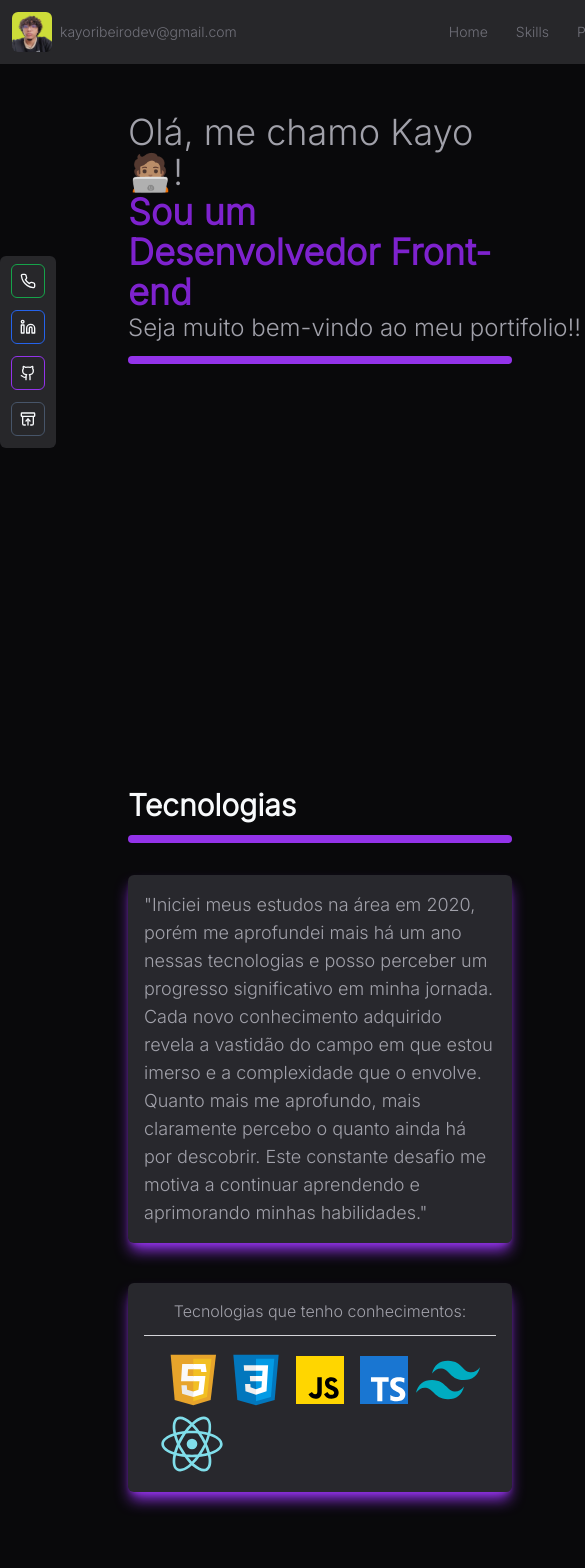
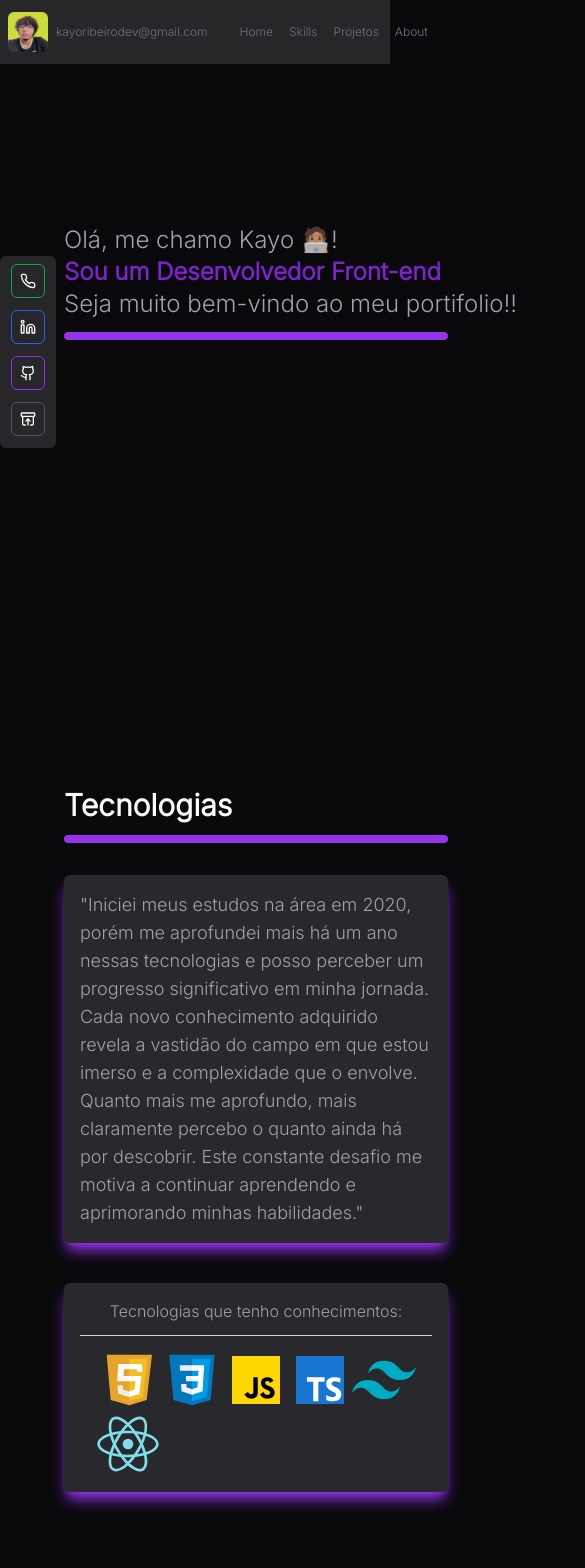
Before and after one commit to DevKayoS/my_portfolio, a React (Vite) app: page / in a window 390 px wide. Shown: the top 1568 px of the page, 585 px wide, since content can reach past the window. Built offline with nearby package versions, Linux system fonts and the light colour scheme.

Commit message:
refeito a responsividade do site

```diff
--- a/src/app.tsx
+++ b/src/app.tsx
@@ -10,15 +10,19 @@ import { Stacks } from "./components/stacks";
 
 export function App() {
   return (
-    <div className="lg:max-w-[1800px] md:max-w-[1800px] max-w-[750px]">
+    <div className="lg:max-w-[1800px] md:max-w-[1800px] max-w-72">
       <Header />
       <Main/>
 
-      <Stacks/>
+    <div className="lg:max-w-[1800px] md:max-w-[1800px] max-w-96 space-y-[1000px] md:space-y-0">
 
-      <Projects/>
+     <Stacks/>
 
-      <About/>
+     <Projects/>
+
+     <About/>
+    </div>
+
     </div>
   )
 }
--- a/src/components/about.tsx
+++ b/src/components/about.tsx
@@ -19,10 +19,10 @@ export function About() {
 
 
   return (
-    <div id='about' className="text-slate-50 max-w-[200vh] h-[200vh] lg:h-[100vh]">
+    <div id='about' className="text-slate-50 max-w-[200vh] h-[200vh] mt-96 lg:h-[100vh] ">
      <div className="lg:h-px  bg-zinc-800"/>
 
-    <div   className='ml-72 lg:ml-0 flex flex-col justify-center items-center text-slate-50'>
+    <div   className='ml-40  lg:ml-0 flex flex-col justify-center items-center text-slate-50'>
 
     <motion.div
           variants={container}
--- a/src/components/header.tsx
+++ b/src/components/header.tsx
@@ -2,15 +2,15 @@ import perfil from '../assets/perfil.png'
 
 export function Header(){
   return(
-    <div className="lg:w-full w-[780px]  bg-zinc-800 h-16  flex fixed ">
+    <div className="w-full  bg-zinc-800 h-16   md:space-x-[1200px]  flex fixed  space-x-16">
 
-      <div className='w-72 ml-8 flex-row gap-2  mr-56 flex justify-center'>
+      <div className='ml-2 flex-row gap-2   flex '>
         <img src={perfil} className="rounded-md mt-3  size-10" />
         <div className='flex items-center justify-center'>
-          <p className='text-sm hover:text-zinc-300 hover:underline text-zinc-500'>kayoribeirodev@gmail.com</p>
+          <p className='text-xs md:text-sm lg:text-sm hover:text-zinc-300 hover:underline text-zinc-500'>kayoribeirodev@gmail.com</p>
         </div>
       </div>
-      <div className='flex w-full lg:justify-end text-zinc-500 gap-3 text-sm items-center mr-4'>
+      <div className='flex md:justify-end lg:justify-end text-zinc-500  text-xs md:text-sm lg:text-sm items-center '>
         <a href="#main" className='hover:text-zinc-300  hover:bg-slate-500/10 rounded-md p-2'>Home</a>
         <a href="#stacks" className='hover:text-zinc-300 hover:bg-slate-500/10 rounded-md p-2'>Skills</a>
         <a href="#projects" className='hover:text-zinc-300 hover:bg-slate-500/10 rounded-md p-2'>Projetos</a>
--- a/src/components/main.tsx
+++ b/src/components/main.tsx
@@ -2,18 +2,18 @@ import { SocialMidia } from "./socialMidias";
 
 export function Main() {
   return(
-   <div id="main" className="flex flex-col lg:h-[110vh] h-[80vh] bg-zinc-950 ">
+   <div id="main" className="flex flex-col lg:h-[110vh] h-[80vh] bg-zinc-950 w-96">
       <SocialMidia/>
       <div className="lg:max-w-[1200px] ">
-      <div className=" border-white justify-center w-full text-zinc-400 flex flex-col ml-32 mt-28 font-sans cursor-pointer">
-        <h1 className="text-zinc-400 text-4xl  hover:text-zinc-200">Olá, me chamo Kayo 🧑🏽‍💻!</h1>
-        <p className="text-4xl font-bold text-purple-700 hover:underline"> Sou um Desenvolvedor Front-end</p>
-        <p className="text-2xl w-[700px] hover:text-zinc-200">Seja muito bem-vindo ao meu portifolio!!</p>
+      <div className=" border-white justify-center w-full text-zinc-400 flex flex-col md:ml-32 md:mt-28 md:w-[1200px]  mt-56 ml-16 font-sans cursor-pointer">
+        <h1 className="text-zinc-400 md:text-4xl text-2xl  hover:text-zinc-200">Olá, me chamo Kayo 🧑🏽‍💻!</h1>
+        <p className="md:text-4xl text-2xl font-bold text-purple-700 hover:underline"> Sou um Desenvolvedor Front-end</p>
+        <p className="md:text-4xl text-2xl w-[700px] hover:text-zinc-200">Seja muito bem-vindo ao meu portifolio!!</p>
         <div className="h-2 rounded-full w-96 bg-purple-600 mt-3"/>
         <div className="flex h-full justify-end">
           <div className="lg:size-96 lg:rounded-full animate-pulse lg:bg-purple-600/10 blur-lg mr-5"/>
         </div>
-      </div>
+      </div>a
       </div>
 
    </div>
--- a/src/components/projects.tsx
+++ b/src/components/projects.tsx
@@ -19,11 +19,11 @@ export function Projects(){
 
 
   return (
-    <div>
+    <div >
       <div className="lg:h-px  bg-zinc-800"/>
       <div id='projects'  className='projetos flex flex-col lg:w-full items-center h-[200vh] w-[80vh] mb-[400px] lg:mb-0 text-slate-50'>
 
-        <div className="mt-28">
+        <div className="'ml-16 mt-28   ">
           <motion.div
           variants={container}
           initial="hidden"
@@ -34,7 +34,7 @@ export function Projects(){
             <div className="h-2 rounded-full   w-80 bg-purple-600 mb-8 mt-3"/>
           </motion.div>
           <div className=" flex flex-col space-y-14 text-slate-300">
-            <div id="projeto-1" className="flex flex-col lg:flex-row lg:w-[900px] w-[500px] max-w-[1500px] gap-10 bg-zinc-900/40 p-10 rounded-md shadow-md shadow-purple-400 0">
+            <div id="projeto-1" className="flex flex-col lg:flex-row lg:w-[900px] w-[440px] max-w-[1500px] gap-10 bg-zinc-900/40 p-10 rounded-md shadow-md shadow-purple-400 0">
               <a href="https://condicoes-climaticas.vercel.app" target="_blank" className="w-96 bg-zinc-600/30 shadow-lg shadow-purple-600 hover:shadow-sky-500 rounded-md h-96 overflow-hidden">
                   <img src={clima} className="w-full" />
                   <p className="m-3 font-bold">Condições Climáticas</p>
@@ -48,7 +48,7 @@ export function Projects(){
 
             </div>
 
-            <div id="projeto-2" className="flex flex-col lg:flex-row lg:w-[900px] w-[500px] max-w-[1500px] gap-10 bg-zinc-900/40 p-10  rounded-md shadow-md shadow-purple-400  ">
+            <div id="projeto-2" className="flex flex-col lg:flex-row lg:w-[900px] w-[440px] max-w-[1500px] gap-10 bg-zinc-900/40 p-10  rounded-md shadow-md shadow-purple-400  ">
               <div className="size-96 space-y-5">
                 <p>Esse é um projeto de API, feito para o intuito de estudos. Esse projeto é uma API RESTFull de um católogo de Cinema feita com o TypeScript e com o framework Express, além disso, foi usado o Atlas do MongoDB, um banco de dados online para salvar os dados. Com ele é capaz de fazer tudo que um CRUD pode fazer, podemos criar um novo filme para o católogo, assim como podemos ler a informação, atualizar ela e deletar.  </p>
                 <p >Para acessar o código <a className="text-purple-500 font-bold hover:underline" target="_blank" href="https://github.com/DevKayoS/api_restfull_com_ts"> clique aqui</a>!!</p>
@@ -63,7 +63,7 @@ export function Projects(){
             </div>
 
           </div>
-            <div className="text-slate-50 flex items-center justify-center flex-row text-xl mt-20">
+            <div className="text-slate-50 flex items-center md:text-xl lg:text-xl justify-center flex-row text-sm mt-20  mb-20">
               <p>Para acessar o meu repositório no GitHub <a href="https://github.com/DevKayoS" target="_blank" className="text-purple-500 font-bold hover:underline flex "> clique aqui <ArrowRight/></a> </p>
             </div>
 
--- a/src/components/stacks.tsx
+++ b/src/components/stacks.tsx
@@ -9,26 +9,26 @@ import react from '../assets/react.svg'
 export function Stacks() {
   return (
 
-  <div>
+  <div >
 
 
   <div className="lg:h-px bg-zinc-800"/>
     <div id='stacks' className=' flex flex-col h-[100vh]  text-slate-50'>
         <div className='flex flex-col justify-start'>
-          <h1 className='ml-32 mt-28  font-bold text-3xl hover:text-purple-600'>Tecnologias  </h1>
-          <div className="h-2 rounded-full ml-32 w-96 bg-purple-600 mb-8 mt-3"/>
+          <h1 className='ml-16 mt-28 md:ml-32  font-bold text-3xl hover:text-purple-600'>Tecnologias  </h1>
+          <div className="h-2 rounded-full ml-16 md:ml-32  w-96 bg-purple-600 mb-8 mt-3"/>
         </div>
         <div>
 
 
-        <div className='lg:grid lg:grid-cols-2 gap-52 max-w-[1500px]'>
-          <div className=' flex gap-3 lg:w-[600px] w-96 p-4 justify-center rounded-md shadow-lg shadow-purple-600  ml-32 items-center  bg-zinc-500/30'>
+        <div className='lg:grid lg:grid-cols-2 gap-52 md:max-w-[1500px] md:ml-16 lg:max-w-[1500px] '>
+          <div className=' flex gap-3 lg:w-[600px] w-96 p-4 justify-center rounded-md shadow-lg shadow-purple-600  ml-16  items-center  bg-zinc-500/30'>
           <div >
           <p className='text-zinc-400 text-lg hover:text-zinc-300 cursor-pointer'>"Iniciei meus estudos na área em 2020, porém me aprofundei mais há um ano nessas tecnologias e posso perceber um progresso significativo em minha jornada. Cada novo conhecimento adquirido revela a vastidão do campo em que estou imerso e a complexidade que o envolve. Quanto mais me aprofundo, mais claramente percebo o quanto ainda há por descobrir. Este constante desafio me motiva a continuar aprendendo e aprimorando minhas habilidades."</p>
           </div>
 
       </div>
-      <div className=' flex gap-3 mt-10 ml-32 w-96 p-4 justify-center rounded-md shadow-lg shadow-purple-600 flex-col  items-center cursor-pointer bg-zinc-500/30'>
+      <div className=' flex gap-3 mt-10 ml-16 w-96 p-4 justify-center rounded-md shadow-lg shadow-purple-600 flex-col  items-center cursor-pointer bg-zinc-500/30'>
       <div >
         <p className='text-zinc-400 hover:text-zinc-300'>Tecnologias que tenho conhecimentos: </p>
       </div>
```
